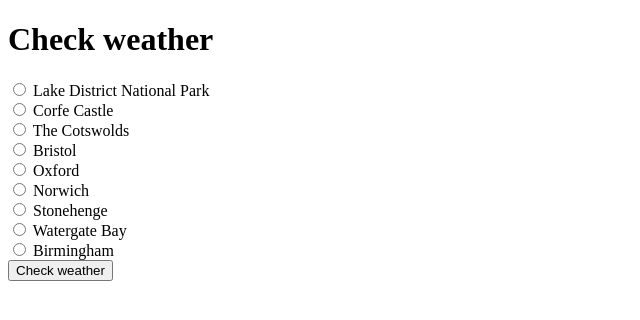
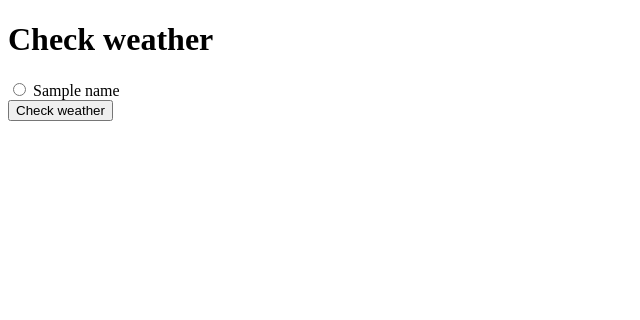
Before and after one commit to Sozai83/Weather_app, a Flask app: template templates/index.html in a window 1280 px wide. Shown: the top 320 px of the page, without its empty margins (0-640 px from the left). Run offline with Flask 3, Linux system fonts and the light colour scheme; the template is opened without the code that fills it: most values are stand-ins (such as "Sample title", 1, 10 or a date in 2020).

Commit message:
optimized html - render form radio option using for loop and the locations dictionary

```diff
--- a/main.py
+++ b/main.py
@@ -10,7 +10,7 @@ app = Flask(__name__)
 
 @app.route('/')
 def home():
-    return  render_template('index.html')
+    return  render_template('index.html', locations=locations)
 
 
 @app.route('/checkweather', methods=['POST'])
@@ -48,15 +48,20 @@ class Geocode:
         self.location = location
 
     def check_geocode(self):
-        resp = requests.get(f'{geocode_url}{self.location.replace(" ", "+")}&key={geocode_api_key}')
-        status = resp.json()['status']
+        if self.location in locations:
+            self.latitude = locations[self.location]['lat']
+            self.altitude = locations[self.location]['alt']
 
-        if resp.status_code == 200 and status != 'ZERO_RESULTS':
-            self.latitude = resp.json()['results'][0]['geometry']['location']['lat']
-            self.altitude = resp.json()['results'][0]['geometry']['location']['lng']
-            print(self.latitude, self.altitude)
         else:
-            print(status)
+            resp = requests.get(f'{geocode_url}{self.location.replace(" ", "+")}&key={geocode_api_key}')
+            status = resp.json()['status']
+
+            if resp.status_code == 200 and status != 'ZERO_RESULTS':
+                self.latitude = resp.json()['results'][0]['geometry']['location']['lat']
+                self.altitude = resp.json()['results'][0]['geometry']['location']['lng']
+                print(self.latitude, self.altitude)
+            else:
+                print(status)
 
 
 
@@ -83,5 +88,64 @@ class Weather:
 
 
 
+locations = {
+    'Lake District National Park': {
+        'id': 'cumbria',
+        'name': 'Lake District National Park',
+        'lat': 54.4609,
+        'alt': -3.0886
+    },
+    'the_cotswolds':{
+        'id': 'the_cotswolds',
+        'name': 'The Cotswolds',
+        'lat': 50.6395,
+        'alt': -2.0566
+    },
+    'cambridge':{
+        'id': 'cambridge',
+        'name': 'Cambridge ',
+        'lat': 52.2053,
+        'alt': 0.1218
+    },
+    'bristol':{
+        'id': 'bristol',
+        'name': 'Bristol',
+        'lat': 51.4545,
+        'alt': -2.5879
+    },
+    'oxford':{
+        'id': 'oxford',
+        'name': 'Oxford',
+        'lat': 51.7520,
+        'alt': -1.2577
+    },
+    'norwich':{
+        'id': 'norwich',
+        'name': 'Norwich',
+        'lat': 52.6309,
+        'alt': 1.2974
+    },
+    'stonehenge':{
+        'id': 'stonehenge',
+        'name': 'Stonehenge',
+        'lat': 51.1789,
+        'alt': -1.8262
+    },
+    'watergate_bay':{
+        'id': 'watergate_bay',
+        'name': 'Watergate Bay',
+        'lat': 50.4429,
+        'alt': -5.0553
+    },
+    'birmingham':{
+        'id': 'birmingham',
+        'name': 'Birmingham',
+        'lat': 52.4862,
+        'alt': -1.8904
+    }
+
+}
+
+
 if __name__ == "__main__":
     app.run(debug=True)
--- a/templates/index.html
+++ b/templates/index.html
@@ -8,24 +8,10 @@
     {% block body %}
     <h1>Check weather</h1>
     <form action="/checkweather" method="post">
-        <input type="radio" id="cumbria" name="location" value="Cumbria" aria-label="cumbria">
-        <label for="cumbria">Lake District National Park</label><br>
-        <input type="radio" id="corfe-castle" name="location" value="Corfe Castle"  aria-label="corfe-castle">
-        <label for="corfe-castle">Corfe Castle</label><br>
-        <input type="radio" id="the-cotswolds" name="location" value="The Cotswolds" aria-label="the-cotswolds">
-        <label for="the-cotswolds">The Cotswolds</label><br>
-        <input type="radio" id="bristol" name="location" value="Bristol" aria-label="bristol">
-        <label for="bristol">Bristol</label><br>
-        <input type="radio" id="oxford" name="location" value="Oxford"  aria-label="oxford">
-        <label for="oxford">Oxford</label><br>
-        <input type="radio" id="norwich" name="location" value="Norwich" aria-label="norwich">
-        <label for="norwich">Norwich</label><br>
-        <input type="radio" id="stonehenge" name="location" value="Stonehenge" aria-label="stonehenge">
-        <label for="stonehenge">Stonehenge</label><br>
-        <input type="radio" id="watergate-bay" name="location" value="Watergate Bay"  aria-label="watergate-bay">
-        <label for="watergate-bay">Watergate Bay</label><br>
-        <input type="radio" id="birmingham" name="location" value="Birmingham" aria-label="birmingham">
-        <label for="birmingham">Birmingham</label><br>
+        {% for location in locations.items()%}
+        <input type="radio" id="{{location[1]['id']}}" name="location" value="{{location[1]['name']}}" aria-label="{{location[1]['id']}}">
+        <label for="{{location[1]['id']}}">{{location[1]['name']}}</label><br>
+        {% endfor %}
         <input type="submit" value="Check weather" aria-label="submit"/>
     </form>
     {% endblock %}
```
